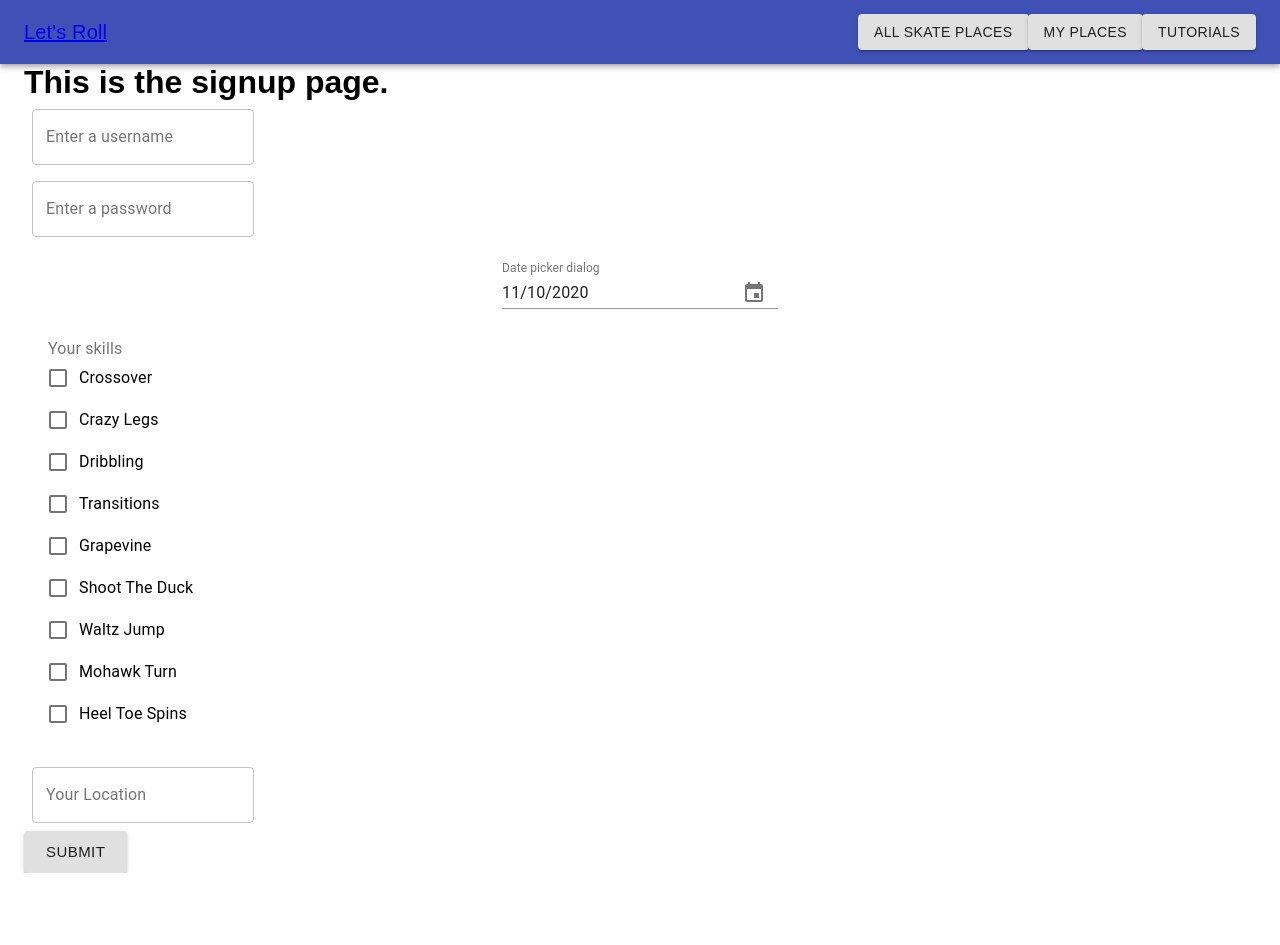
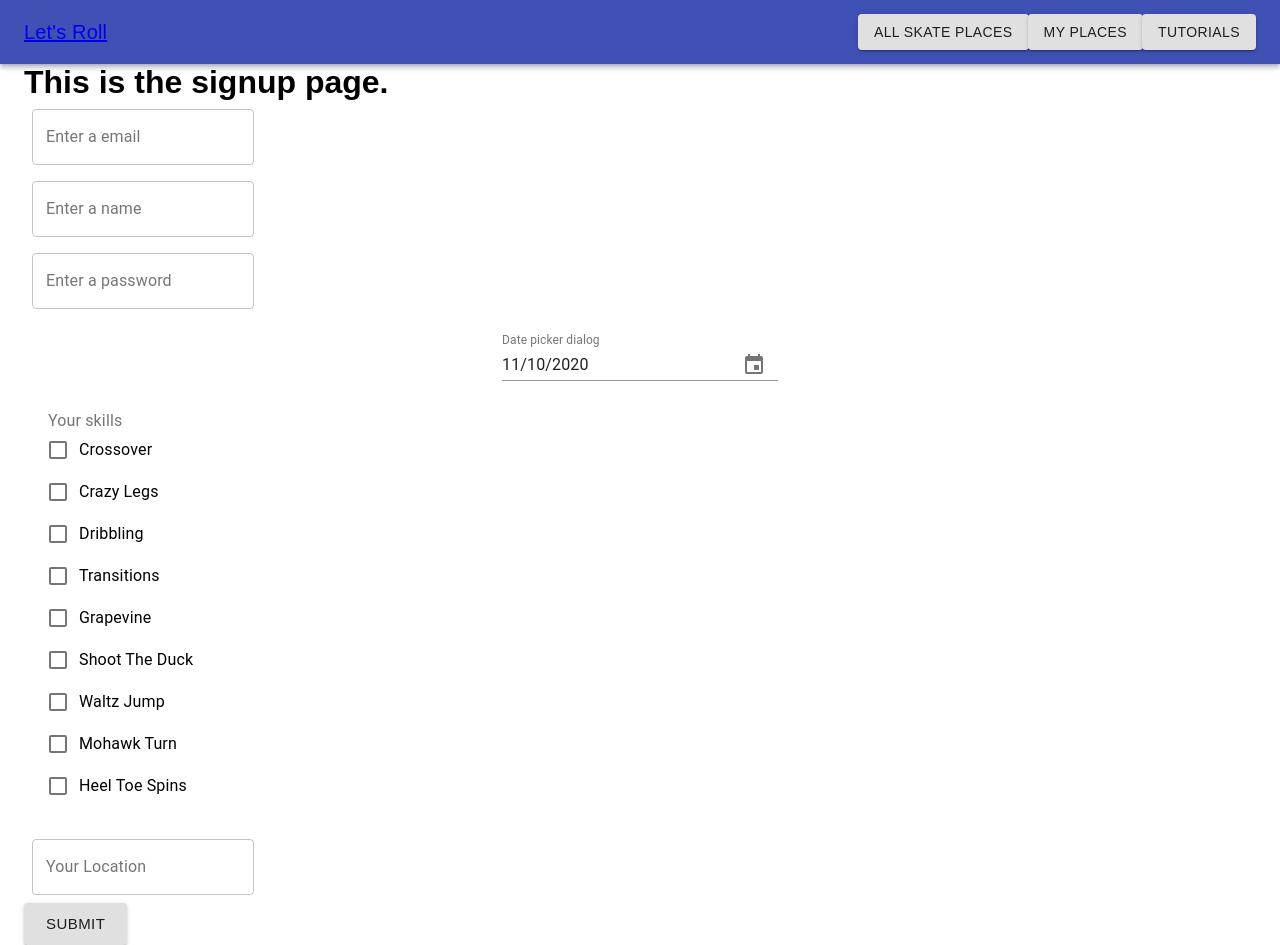
Before and after one commit to jadavianett/Lets-Roll, a React (Create React App) app in the folder client/: page /signup in a window 1280 px wide. Before the commit the page ends 873 px from the top, so only its background shows below. Built offline with nearby package versions, Linux system fonts and the light colour scheme.

Commit message:
added email to text input

```diff
--- a/client/src/pages/Login.js
+++ b/client/src/pages/Login.js
@@ -57,6 +57,7 @@ function Login() {
         }}
       />
 
+
       <Button variant="contained" type="submit" onClick={handleLogin}>
         LOG IN
       </Button>
--- a/client/src/pages/Signup.js
+++ b/client/src/pages/Signup.js
@@ -9,6 +9,7 @@ import API from "../Utils/API";
 function Signup() {
   const [username, setUsername] = useState("");
   const [password, setPassword] = useState("");
+  const [email, setEmail] = useState("");
 
   const [location, setLocation] = useState("");
   const [selectedDate, setSelectedDate] = useState(new Date());
@@ -60,14 +61,15 @@ function Signup() {
     e.preventDefault();
     console.log("Here");
 
-    API.createUser({
+    API.signupUser({
       username,
+      email,
       password,
       selectedDate,
       skills,
     })
       .then((res) => {
-        console.log(res.data);
+        console.log("signup"+ res.data);
       })
       .catch((err) => {
         return err;
@@ -81,6 +83,8 @@ function Signup() {
       setUsername(value);
     } else if (e.target.name == "password") {
       setPassword(value);
+    } else if (e.target.name == "email") {
+      setEmail(value);
     }
   };
 
@@ -89,8 +93,15 @@ function Signup() {
       <Container>
         <h1>This is the signup page.</h1>
         <form onSubmit={handleSubmit}>
+        <TextInput
+            label="Enter a email"
+            name="email"
+            value={email}
+            onChange={onChangeUser}
+          />
+
           <TextInput
-            label="Enter a username"
+            label="Enter a name"
             name="username"
             value={username}
             onChange={onChangeUser}
```
